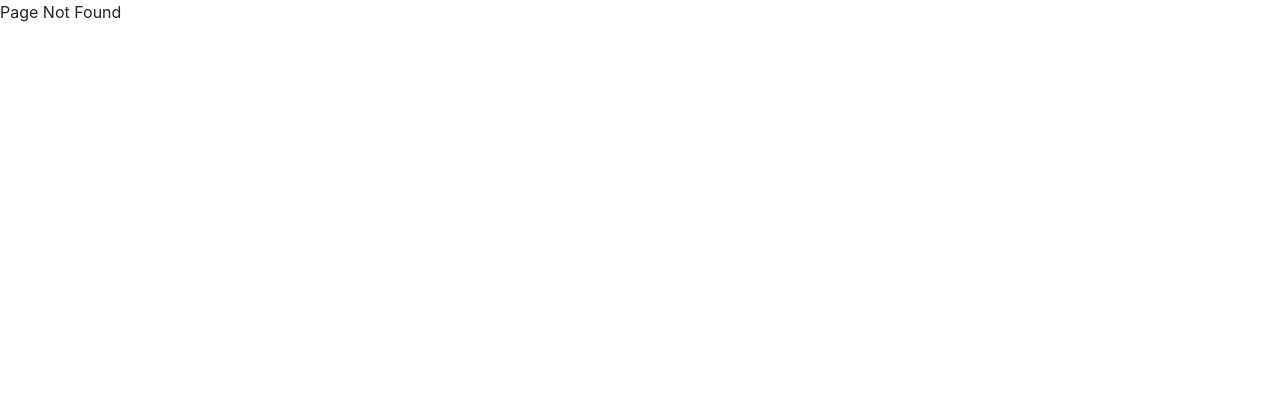
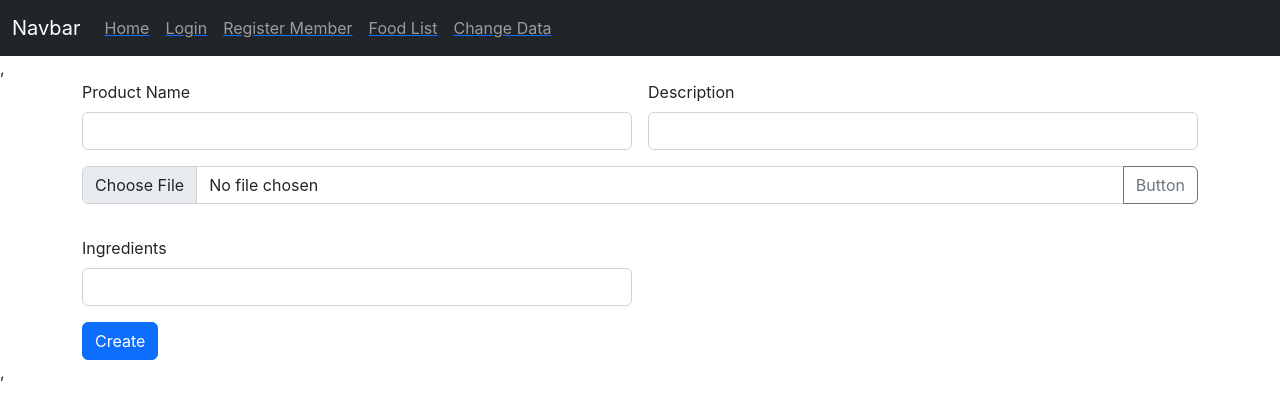
Before and after one commit to mrizqputra/my-final-project, a React (Create React App) app: page /changefooddata in a window 1280 px wide. Before the commit this address had no page. Shown: the top 416 px of the page. Built offline with nearby package versions, Linux system fonts and the light colour scheme.

Commit message:
add changefood

```diff
--- /dev/null
+++ b/src/Changefooddata.js
@@ -0,0 +1,153 @@
+import axios from "axios";
+import React, { useEffect, useState } from "react";
+import Upload from "./Upload";
+
+
+function Changefooddata() {
+
+    const [name, setName] = useState("");
+    const [description, setDescription] = useState("");
+    // const [imageUrl, setImageUrl] = useState("");
+    const [ingredients, setIngredients] = useState([]);
+    // const [rating, setRating] = useState();
+    // const [totalLikes, setTotalLikes] = useState();
+
+    // import images url
+    const [fileToUpload, setFileToUpload] = useState('');
+
+
+    // const [nameEdit, setNameEdit] = useState("");
+    // const [descriptionEdit, setDescriptionEdit] = useState("");
+    // const [imageUrlEdit, setImageUrlEdit] = useState("");
+    // const [ingredientsEdit, setIngredientsEdit] = useState([]);
+    // const [ratingEdit, setRatingEdit] = useState();
+    // const [totalLikesEdit, setTotalLikesEdit] = useState();
+
+    const handleName = (event) => {
+        console.log(event.target.value)
+        setName(event.target.value)
+    }
+    const handleDescription = (event) => {
+        console.log(event.target.value)
+        setDescription(event.target.value)
+    }
+    const handleIngredients = (event) => {
+        console.log(event.target.value)
+        setIngredients(event.target.value)
+    }
+    // const handleRating = (event) => {
+    //     console.log(event.target.value)
+    //     setRating(event.target.value)
+    // }
+    // const handleTotalLikes = (event) => {
+    //     console.log(event.target.value)
+    //     setTotalLikes(event.target.value)
+    // }
+    // const handleNameEdit = (event) => {
+    //   console.log(event.target.value)
+    //   setNameEdit(event.target.value)
+    // }
+    // const handleDescriptionEdit = (event) => {
+    //   console.log(event.target.value)
+    //   setDescriptionEdit(event.target.value)
+    // }
+    // const handleImageEdit = (event) => {
+    //   console.log(event.target.value)
+    //   setImageEdit(event.target.value)
+    // }
+    // const handlePriceEdit = (event) => {
+    //   console.log(event.target.value)
+    //   setPriceEdit(event.target.value)
+    // }
+    const handleSubmit = () => {
+        axios({
+            method: 'post',
+            url: `${process.env.REACT_APP_BASE_URL}/api/v1/create-food`,
+            headers: {
+                apiKey: `${process.env.REACT_APP_API_KEY}`,
+                Authorization: `Bearer ${localStorage.getItem('token')}`
+            },
+            data: {
+                name: name,
+                description: description,
+                imageUrl: fileToUpload,
+                ingredients: ingredients,
+                // rating: rating,
+                // totalLikes: rating,
+            }
+        }).then((response) => {
+            console.log(response)
+        }).catch((error) => {
+            console.error(error)
+        })
+    }
+    // const handleEdit = (id) => {
+    //   if (window.confirm('are you sure you want to edit?')) {
+    //     axios({
+    //       method: 'put',
+    //       url: `${BASE_URL}/product/${id}`,
+    //       data: {
+    //         name: nameEdit,
+    //         description: descriptionEdit,
+    //         image: imageEdit,
+    //         price: priceEdit,
+    //       }
+    //     }).then((response) => {
+    //       console.log(response)
+    //       window.location.reload()
+    //     }).catch((error) => {
+    //       console.error(error)
+    //     })
+    //   }
+    // }
+    // const handleDelete = (id) => {
+    //   if (window.confirm('are you sure you want to delete?')) {
+    //     // kalo user klik ok
+    //     axios({
+    //       method: 'post',
+    //       url: `${BASE_URL}/product/delete/${id}`,
+    //     }).then((response) => {
+    //       console.log(response)
+    //       window.location.reload()
+    //     }).catch((error) => {
+    //       console.error(error)
+    //     })
+    //   }
+    // }
+
+    return (
+        <div className="container">
+            <form className="row g-3" onSubmit={handleSubmit}>
+                <div className="col-md-6">
+                    <label for="inputName" className="form-label">Product Name</label>
+                    <input value={name} onChange={handleName} type="text" className="form-control" id="inputProductName" />
+                </div>
+                <div className="col-md-6">
+                    <label for="inputAge" className="form-label">Description</label>
+                    <input value={description} onChange={handleDescription} type="text" className="form-control" id="inputDescription" />
+                </div>
+                <div class="mb-3">
+                    <Upload
+                        onChange={(value) => setFileToUpload(value)} />
+                </div>
+                <div className="col-md-6">
+                    <label for="inputName" className="form-label">Ingredients</label>
+                    <input value={ingredients} onChange={handleIngredients} type="text" className="form-control" id="inputProductName" />
+                </div>
+                {/* <div className="col-md-6">
+                    <label for="inputName" className="form-label">Ratinge</label>
+                    <input value={rating} onChange={handleRating} type="text" className="form-control" id="inputProductName" />
+                </div>
+                <div className="col-md-6">
+                    <label for="inputName" className="form-label">Total Likes</label>
+                    <input value={totalLikes} onChange={handleTotalLikes} type="text" className="form-control" id="inputProductName" />
+                </div> */}
+                <div className="col-12">
+                    <button type="submit" className="btn btn-primary">Create</button>
+                </div>
+            </form>
+        </div>
+    )
+}
+
+export default Changefooddata;
--- a/src/Navbar.js
+++ b/src/Navbar.js
@@ -63,13 +63,13 @@ function Navbar() {
               </Link>
             </li>
             <li className="nav-item">
-              <Link to="/addimage">
-                <a className="nav-link">Add Image</a>
+              <Link to="/foodlist">
+                <a className="nav-link">Food List</a>
               </Link>
             </li>
             <li className="nav-item">
-              <Link to="/foodlist">
-                <a className="nav-link">Food List</a>
+              <Link to="/changefooddata">
+                <a className="nav-link">Change Data</a>
               </Link>
             </li>
           </ul>
--- a/src/Upload.js
+++ b/src/Upload.js
@@ -3,7 +3,7 @@ import { useRef, useState } from "react";
 import BASE_URL from "./baseurl";
 
 const Upload = ({onChange}) => {
-  const [image, setImage] = useState("https://encrypted-tbn0.gstatic.com/images?q=tbn:ANd9GcTQAiSbUgqCbN_h3H7g5tjIZK4ljpN7cOAOFg&usqp=CAU");
+  // const [image, setImage] = useState("https://encrypted-tbn0.gstatic.com/images?q=tbn:ANd9GcTQAiSbUgqCbN_h3H7g5tjIZK4ljpN7cOAOFg&usqp=CAU");
   const [saveImage, setSaveImage] = useState("");
 
   const fileUpload = useRef(null);
@@ -72,7 +72,7 @@ const Upload = ({onChange}) => {
 
   return (
     <div className="input-group">
-      <img src={image} alt="" style={{ height: '12rem', width: '12rem' }}/>
+      {/* <img src={image} alt="" style={{ height: '12rem', width: '12rem' }}/> */}
       <input
         type="file"
         ref={fileUpload}
--- a/src/index.js
+++ b/src/index.js
@@ -7,6 +7,7 @@ import Navbar from './Navbar';
 import Login from './Login';
 import Register from './Register';
 import Foodlist from './foodlist';
+import Changefooddata from './Changefooddata';
 import reportWebVitals from './reportWebVitals';
 import { createBrowserRouter, RouterProvider, Outlet } from "react-router-dom";
 
@@ -35,6 +36,10 @@ const router = createBrowserRouter([
       {
         path: "/foodlist",
         element: <Foodlist />
+      },
+      {
+        path: "/changefooddata",
+        element: <Changefooddata />
       }
     ],
   }
```
